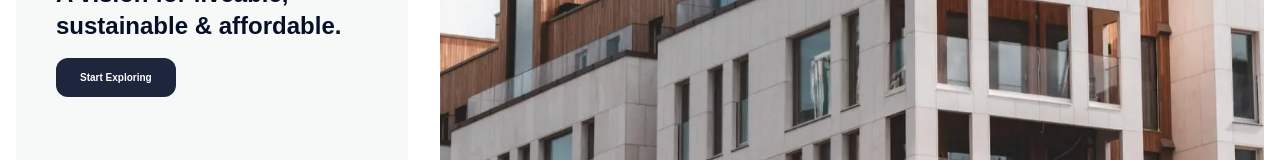
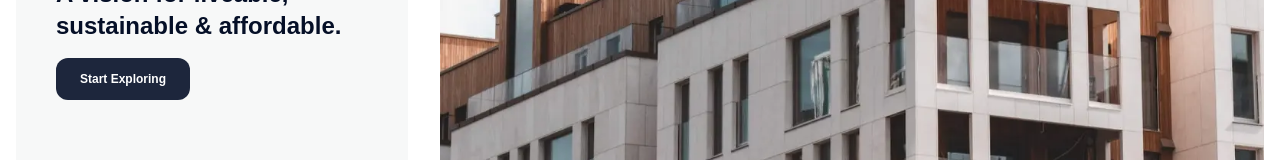
Before and after one commit to medagui1/hulty, a React (Vite) app: page / in a window 1280 px wide. Shown: the part 595-755 px from the top of the page. Built offline with nearby package versions, Linux system fonts and the light colour scheme; a web font is replaced by a local one.

Commit message:
changing the button text size

```diff
--- a/src/components/Button.jsx
+++ b/src/components/Button.jsx
@@ -1,7 +1,7 @@
 const Button = ({label}) => {
   return (
     <button className="bg-secondary px-6 py-3 rounded-xl dark:bg-white ">
-        <p className="text-white text-[10px] font-bold dark:text-primary">{label}</p>
+        <p className="text-white text-[12px] font-bold dark:text-primary">{label}</p>
     </button>
   )
 }
```
